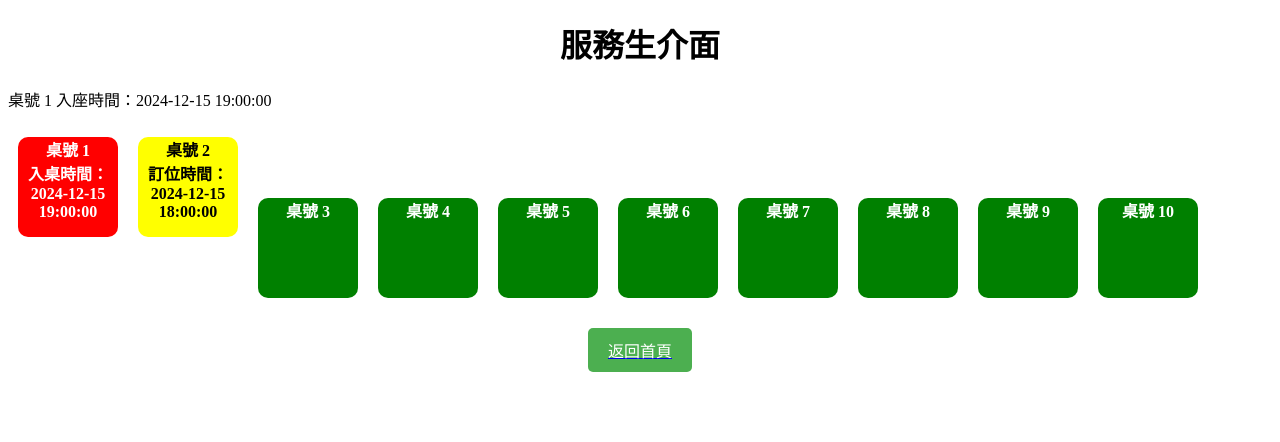
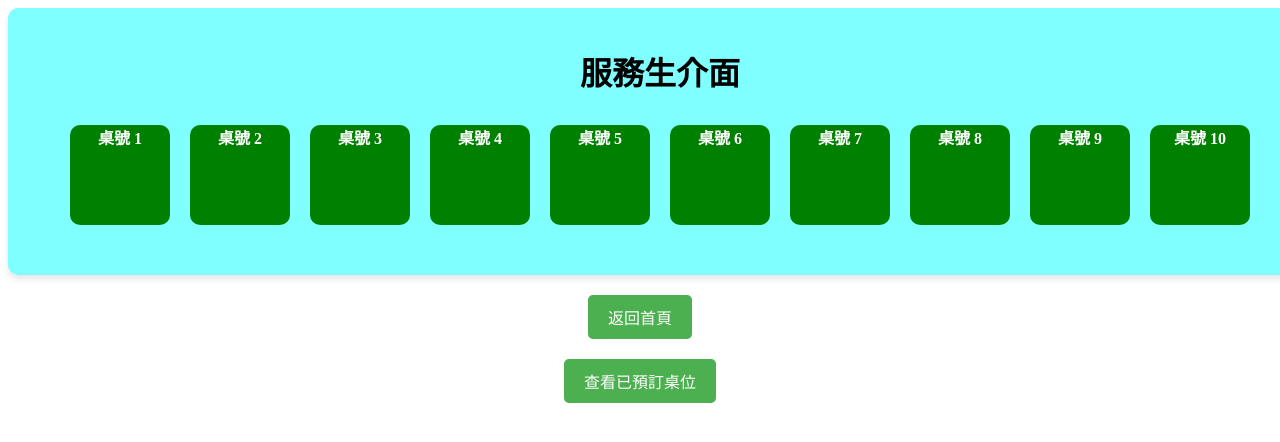
Before and after one commit to comedimmy/MySQL-buffet, a PHP site: page /admin.php in a window 1280 px wide. Shown: the top 442 px of the page. Run offline with PHP 8.4, Linux system fonts and the light colour scheme; data comes from the database, SQL or seed files in the repository; data that the repository does not hold is empty.

Commit message:
Update admin.php

```diff
--- a/admin.php
+++ b/admin.php
@@ -1,27 +1,92 @@
 <?php
 session_start();
-require 'db_connection.php'; // 連資料庫
+require 'db_connection.php'; // 連接資料庫
+
+// 獲取當前時間
+date_default_timezone_set('Asia/Taipei');
+$now = new DateTime();
+$currentTimestamp = $now->format('Y-m-d H:i:s');
+
+// 更新所有已超過 10 分鐘的 reserved 桌位為 vacant
+$stmtUpdateExpired = $conn->prepare("
+    UPDATE tables
+    SET status = 'vacant', reservation_time = NULL, check_in_time = NULL, diners_count = 0, total_amount = 0, Last_name = '', phone_number = '0900-000000'
+    WHERE status = 'reserved'
+    AND TIMESTAMPDIFF(MINUTE, reservation_time, ?) >= 10
+");
+$stmtUpdateExpired->bind_param('s', $currentTimestamp);
+$stmtUpdateExpired->execute();
+
+// 更新所有已經超過 1 小時且 30 分鐘的桌位狀態為 'vacant'
+$stmtUpdate = $conn->prepare("
+    UPDATE tables
+    SET total_amount = 0, status = 'vacant', diners_count = 0, reservation_time = NULL, check_in_time = NULL, Last_name = '', phone_number = '0900-000000'
+    WHERE status = 'occupied'
+    AND (
+        TIMESTAMPDIFF(HOUR, check_in_time, ?) > 1 OR
+        (TIMESTAMPDIFF(HOUR, check_in_time, ?) = 1 AND TIMESTAMPDIFF(MINUTE, check_in_time, ?) >= 30)
+    )
+");
+$stmtUpdate->bind_param('sss', $currentTimestamp, $currentTimestamp, $currentTimestamp);
+$stmtUpdate->execute();
 
 // 查詢所有桌位狀態
-$stmt = $conn->prepare("SELECT table_number, status, reservation_time, check_in_time FROM tables ORDER BY table_number");
+$stmt = $conn->prepare("
+    SELECT table_number, status, reservation_time, check_in_time
+    FROM tables
+    ORDER BY table_number
+");
 $stmt->execute();
 $result = $stmt->get_result();
 $tables = $result->fetch_all(MYSQLI_ASSOC);
+?>
 
-
-?>
 <!DOCTYPE html>
 <html lang="en">
 <head>
     <meta charset="UTF-8">
     <meta name="viewport" content="width=device-width, initial-scale=1.0">
-	<meta http-equiv="refresh" content="60"> <!-- 每60秒刷新一次頁面 -->
+    <meta http-equiv="refresh" content="30"> <!-- 每30秒刷新一次頁面 -->
     <title>服務生介面</title>
     <style>
+
+		/* 按鈕樣式 */
+        .view-reserved-button {
+            display: block;
+            margin: 20px auto;
+            padding: 10px 20px;
+            font-size: 16px;
+            background-color: #4CAF50;
+            color: white;
+            border: none;
+            border-radius: 5px;
+            cursor: pointer;
+        }
+        .view-reserved-button:hover {
+            background-color: #45a049;
+        }
+
+		.login-container {
+			background-color: rgba(0, 255, 255, 0.5); /* 半透明青色 清一色 */
+            padding: 20px;
+            border-radius: 10px;
+            box-shadow: 0 4px 6px rgba(0, 0, 0, 0.1);
+            width: 100%;
+            max-width: 100;
+            text-align: center;
+        }
+
         /* 標題樣式 */
         h1 {
             text-align: center;
             margin-top: 20px;
+        }
+        /* 桌位容器 */
+        .tables-container {
+            display: flex;
+            flex-wrap: wrap;
+            justify-content: center;
+            margin: 20px;
         }
         /* 桌位樣式 */
         .table {
@@ -74,18 +139,10 @@ $tables = $result->fetch_all(MYSQLI_ASSOC);
     </style>
 </head>
 <body>
+	<div class="login-container">
 		<h1>服務生介面</h1>
 
-    <!-- 顯示每桌客人的入座時間-->
-    <?php
-    foreach ($tables as $table) {
-        if ($table['status'] === 'occupied' && $table['check_in_time']) {
-            echo "<p>桌號 {$table['table_number']} 入座時間：{$table['check_in_time']}</p>";
-        }
-    }
-    ?>
-
-    <div>
+		<div class="tables-container">
 			<?php
 			// 顯示每桌狀態
 			foreach ($tables as $table) {
@@ -108,11 +165,11 @@ $tables = $result->fetch_all(MYSQLI_ASSOC);
 			}
 			?>
 		</div>
-
+	</div>
     <!-- 返回按鈕 -->
-    <a href="index.php">
-        <button class="back-button">返回首頁</button>
-    </a>
+    <button class="back-button" onclick="window.location.href='index.php'">返回首頁</button>
+		<!-- 查看 reserved 桌位按鈕 -->
+    <button class="view-reserved-button" onclick="window.location.href='reserved.php'">查看已預訂桌位</button>
 
     <script>
         // 點擊跳到桌位管理頁面
```
Lines whose indentation alone changed are shown as unchanged.
